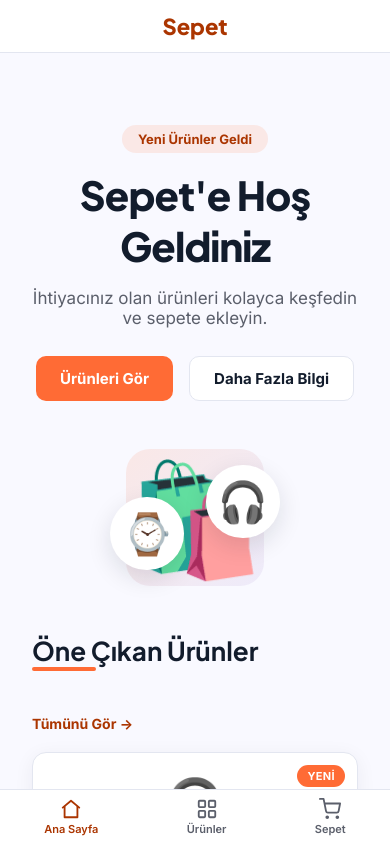
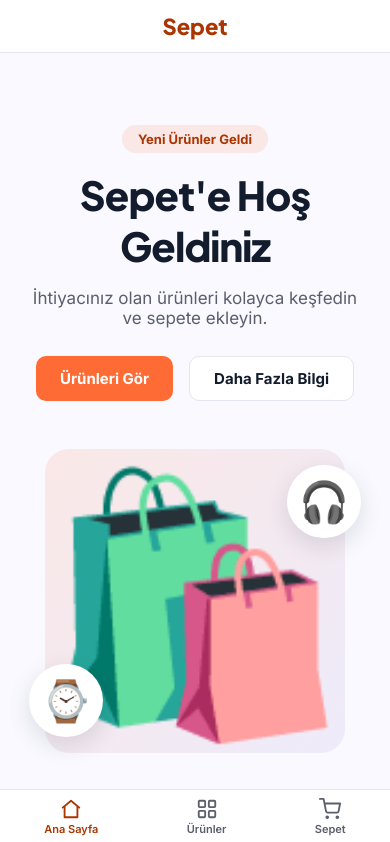
Before and after one commit to ferdikorkut/sepet, a React (Vite) app: page / in a window 390 px wide. Shown: the top 842 px of the page. Built offline with nearby package versions, Linux system fonts and the light colour scheme.

Commit message:
Increase mobile hero visual emoji and box size further
font-size 110px -> 250px felt too small on mobile; also bumped max-width to 300px so the larger emoji has room without clipping.

```diff
--- a/src/index.css
+++ b/src/index.css
@@ -265,9 +265,9 @@ html {
   }
 
   .hero-visual {
-    max-width: 280px;
+    max-width: 300px;
     margin: 0 auto;
-    font-size: 110px;
+    font-size: 250px;
   }
 }
 
```
